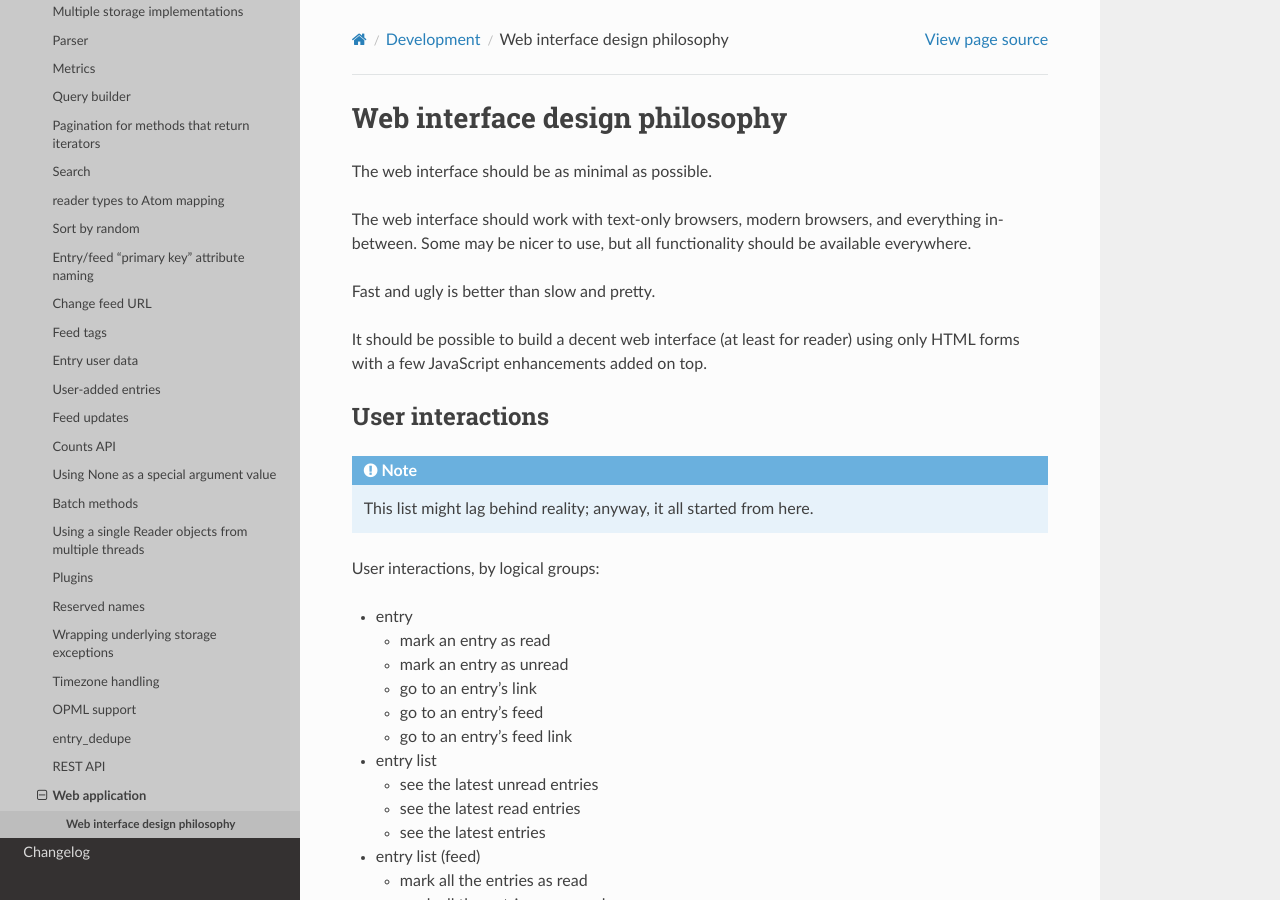
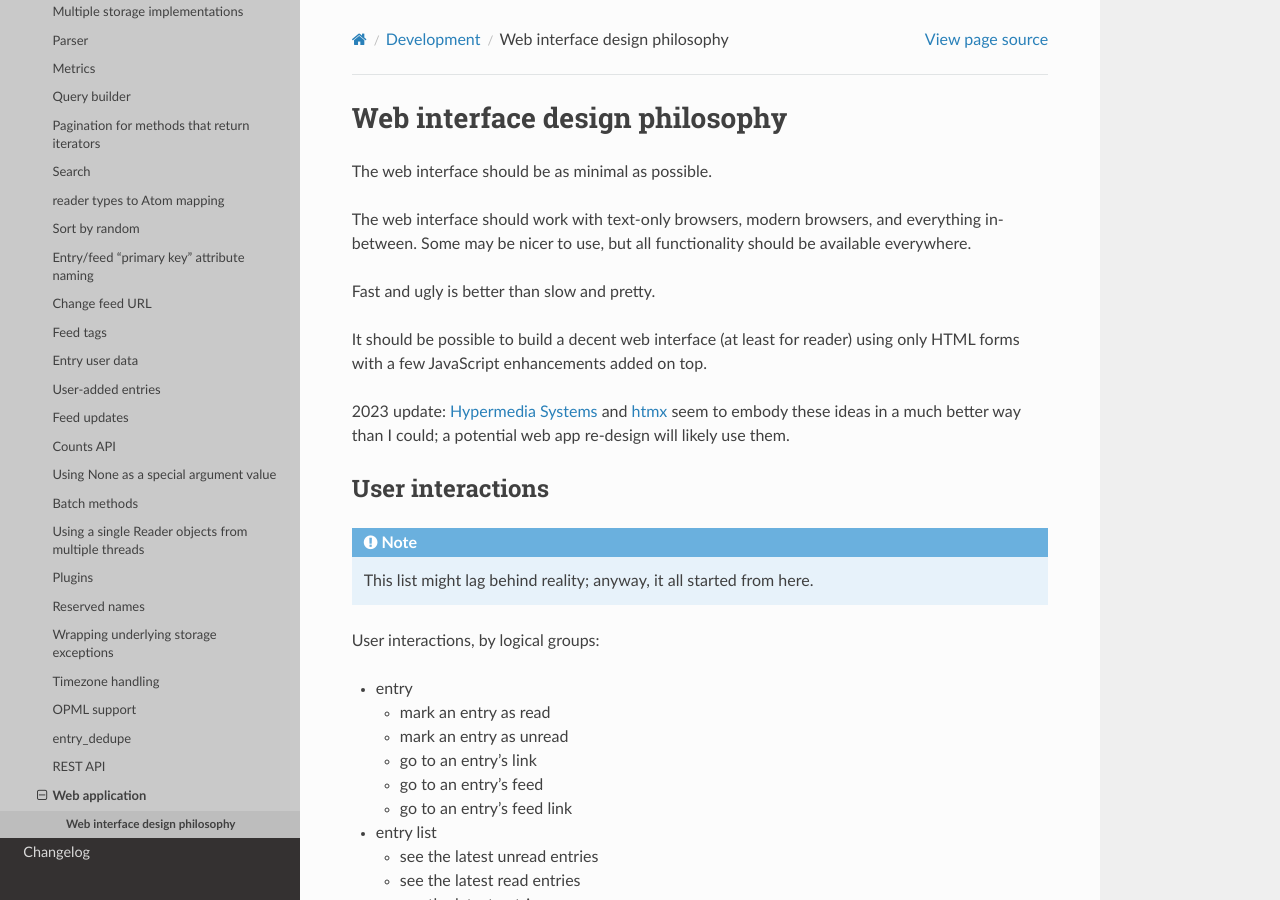
Before and after one commit to Alcides1123/reader, a Sphinx documentation site: the page built from docs/dev-app.rst, in a window 1280 px wide and 900 px high. Built offline with Sphinx 7.4.7 and the Read the Docs theme 2.0.0, drawn with Linux system fonts in a browser that asks for light colours.

Commit message:
Hypermedia Systems note.

```diff
--- a/docs/dev-app.rst
+++ b/docs/dev-app.rst
@@ -12,6 +12,15 @@ Fast and ugly is better than slow and pretty.
 
 It should be possible to build a decent web interface (at least for reader)
 using only HTML forms with a few JavaScript enhancements added on top.
+
+
+2023 update: `Hypermedia Systems`_ and `htmx`_ seem to embody these ideas
+in a much better way than I could;
+a potential web app re-design will likely use them.
+
+
+.. _Hypermedia Systems: https://hypermedia.systems/
+.. _htmx: https://htmx.org/
 
 
 User interactions
```
